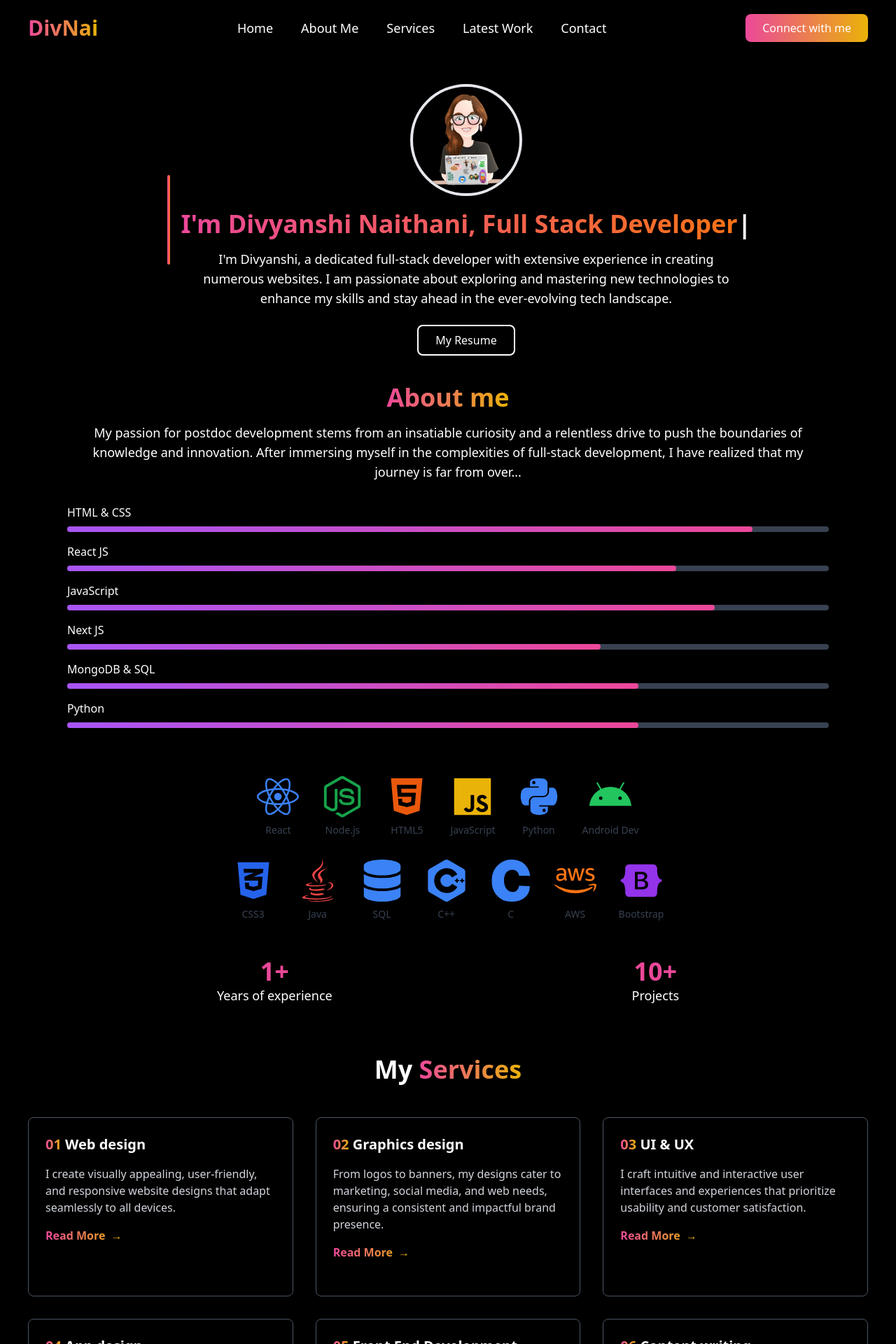
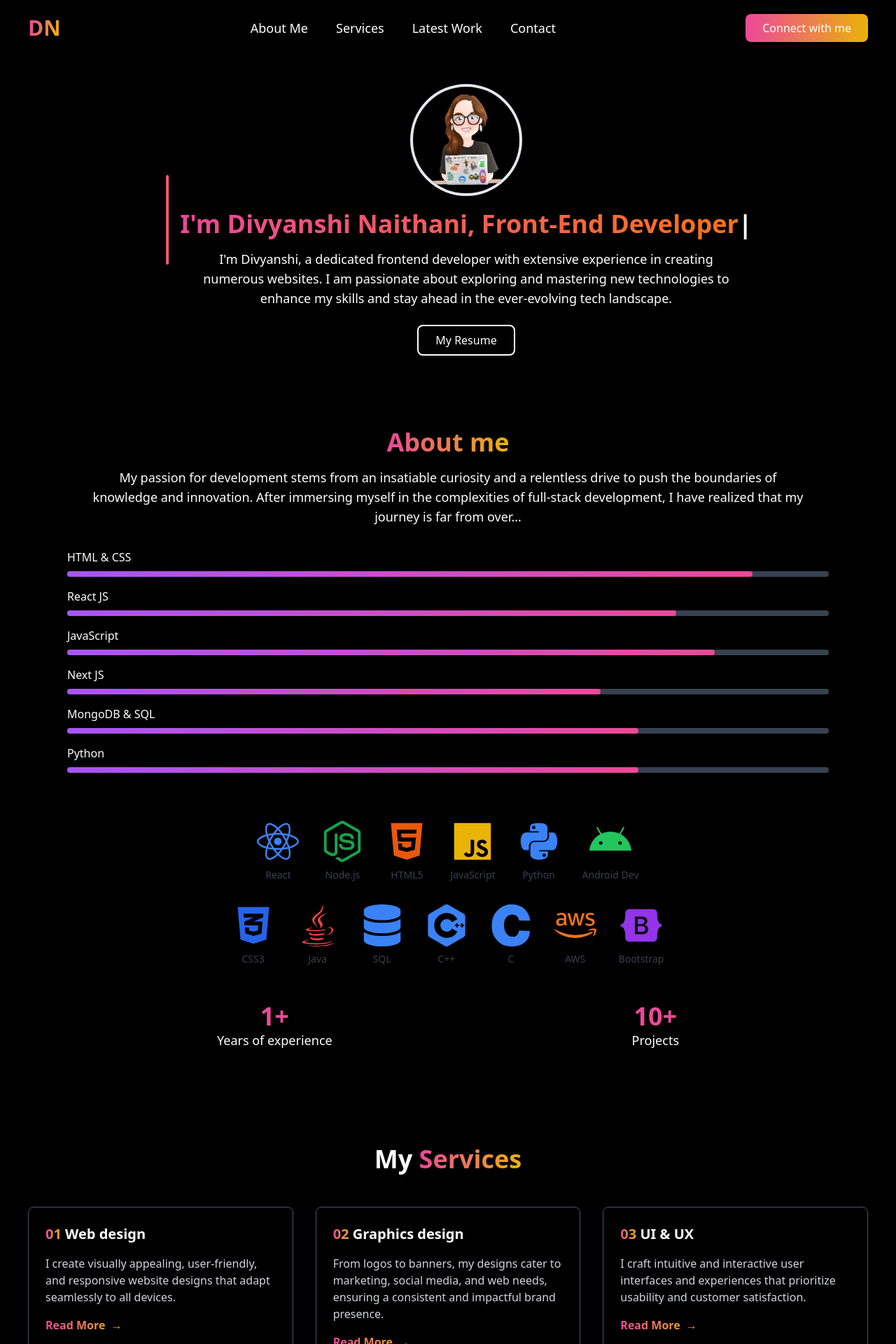
Before and after one commit to DivNai/Portfolio-2.0, a React (Create React App) app: page / in a window 1280 px wide. Shown: the top 1920 px of the page at 70% size. Built offline with nearby package versions, Linux system fonts and the light colour scheme.

Commit message:
Third commit added functionality to navbar

```diff
--- a/package.json
+++ b/package.json
@@ -5,6 +5,7 @@
   "dependencies": {
     "@emailjs/browser": "^4.4.1",
     "@fortawesome/fontawesome-free": "^6.7.2",
+    "bootstrap": "^5.3.3",
     "cra-template": "1.2.0",
     "react": "^19.0.0",
     "react-dom": "^19.0.0",
@@ -12,6 +13,7 @@
     "react-player": "^2.16.0",
     "react-responsive-carousel": "^3.2.23",
     "react-router-dom": "^7.1.1",
+    "react-router-hash-link": "^2.4.3",
     "react-scripts": "5.0.1",
     "web-vitals": "^4.2.4"
   },
--- a/src/App.js
+++ b/src/App.js
@@ -1,5 +1,4 @@
-// src/App.js
-// import { useWebVitals } from 'web-vitals';
+// export default App;
 import React from "react";
 import Navbar from "./components/Navbar";
 import Hero from "./components/Hero";
--- a/src/components/AboutSection.js
+++ b/src/components/AboutSection.js
@@ -2,7 +2,9 @@ import React from "react";
 
 const AboutSection = () => {
   return (
-    <section className="mt-10 text-center">
+    <section id="about" className="about-section">
+    <div className="max-w-4xl w-full bg-gray-1000 p-8 rounded-lg shadow-lg"></div>
+    <section className="mt-10 text-center px-4 ">
       <h2 className="mt-5 text-4xl font-bold">
         <span className="text-transparent bg-clip-text bg-gradient-to-r from-pink-500 to-yellow-500">
           About me
@@ -10,13 +12,14 @@ const AboutSection = () => {
       </h2>
       <div className="mt-4 text-lg max-w-5xl mx-auto">
         <p className="mt-4 text-lg text-center">
-          My passion for postdoc development stems from an insatiable curiosity
+          My passion for development stems from an insatiable curiosity
           and a relentless drive to push the boundaries of knowledge and
           innovation. After immersing myself in the complexities of full-stack
           development, I have realized that my journey is far from over...
         </p>
       </div>
     </section>
+    </section>
   );
 };
 
--- a/src/components/ContactForm.js
+++ b/src/components/ContactForm.js
@@ -28,6 +28,7 @@ const ContactForm = () => {
   };
 
   return (
+    <section id="contactform" className="Contact-Form-1">
     <div className="min-h-screen flex items-center justify-center bg-black text-white px-4">
       <div className="max-w-4xl w-full bg-gray-1000 p-8 rounded-lg shadow-lg">
         <h2 className="text-4xl font-bold mb-6 text-center text-gradient w-full py-3  ">
@@ -82,6 +83,7 @@ const ContactForm = () => {
         </div>
       </div>
     </div>
+    </section>
   );
 };
 
--- a/src/components/Hero.js
+++ b/src/components/Hero.js
@@ -2,7 +2,7 @@ import React, { useEffect, useState } from "react";
 
 const Hero = () => {
   const [text, setText] = useState("");
-  const fullText = "I'm Divyanshi Naithani, Full Stack Developer";
+  const fullText = "I'm Divyanshi Naithani, Front-End Developer";
   const [index, setIndex] = useState(0);
 
   useEffect(() => {
@@ -27,6 +27,7 @@ const Hero = () => {
 
 
   return (
+    <section id="hero" className="hero-section">
     <main className="flex flex-row items-center justify-center mt-10 px-5">
       {/* Left Section: Icons */}
       <div className="flex flex-col items-center mr-4">
@@ -102,7 +103,7 @@ const Hero = () => {
 
         {/* Description */}
         <p className="mt-4 text-lg max-w-3xl">
-          I'm Divyanshi, a dedicated full-stack developer with extensive experience in creating numerous websites. I am passionate about exploring and mastering new technologies to enhance my skills and stay ahead in the ever-evolving tech landscape.
+          I'm Divyanshi, a dedicated frontend developer with extensive experience in creating numerous websites. I am passionate about exploring and mastering new technologies to enhance my skills and stay ahead in the ever-evolving tech landscape.
         </p>
 
         {/* Buttons */}
@@ -116,6 +117,7 @@ const Hero = () => {
         </div>
       </div>
     </main>
+    </section>
   );
 };
 
--- a/src/components/LatestWork.js
+++ b/src/components/LatestWork.js
@@ -23,6 +23,8 @@ const LatestWork = () => {
   ];
 
   return (
+    <section id="latestwork" className="latest-work">
+    <div className="max-w-4xl w-full bg-gray-1000 p-8 rounded-lg shadow-lg"></div>
     <div className=" bg-black text-white py-10">
       <h1 className="text-4xl font-bold text-center mb-12">
         My <span className="text-transparent bg-clip-text bg-gradient-to-r from-pink-500 to-yellow-500">Latest work</span>
@@ -59,6 +61,7 @@ const LatestWork = () => {
         ))}
       </div>
     </div>
+    </section>
   );
 };
 
--- a/src/components/Navbar.js
+++ b/src/components/Navbar.js
@@ -7,11 +7,18 @@ const Navbar = () => {
     setIsMenuOpen(!isMenuOpen);
   };
 
+  const handleLinkClick = (event) => {
+    event.preventDefault();
+    const targetId = event.target.getAttribute("href");
+    const targetElement = document.querySelector(targetId);
+    targetElement.scrollIntoView({ behavior: "smooth" });
+  };
+
   return (
     <nav className="w-full flex justify-between items-center px-4 md:px-10 py-5 sticky top-0 z-50 bg-black">
       {/* Logo */}
       <div className="text-3xl font-bold text-transparent bg-clip-text bg-gradient-to-r from-pink-500 to-yellow-500">
-        DivNai
+        DN
       </div>
 
       {/* Hamburger Menu for Small Screens */}
@@ -43,44 +50,42 @@ const Navbar = () => {
           isMenuOpen ? "block" : "hidden"
         } md:flex md:space-x-10 text-lg text-white absolute md:static top-16 left-0 w-full md:w-auto bg-black md:bg-transparent z-50`}
       >
-        <li className="relative group p-4 md:p-0">
-          <a href=" " className="hover:text-gray-400">
+        {/* <li className="relative group p-4 md:p-0">
+          <a href="#hero" onClick={handleLinkClick} className="hover:text-gray-400">
             Home
             <span className="absolute left-0 bottom-0 h-0.5 w-0 bg-pink-500 transition-all duration-300 group-hover:w-full"></span>
           </a>
-        </li>
+        </li> */}
         <li className="relative group p-4 md:p-0">
-          <a href=" " className="hover:text-gray-400">
+          <a href="#about" onClick={handleLinkClick} className="hover:text-gray-400">
             About Me
             <span className="absolute left-0 bottom-0 h-0.5 w-0 bg-pink-500 transition-all duration-300 group-hover:w-full"></span>
           </a>
         </li>
         <li className="relative group p-4 md:p-0">
-          <a href=" " className="hover:text-gray-400">
+          <a href="#services" onClick={handleLinkClick} className="hover:text-gray-400">
             Services
             <span className="absolute left-0 bottom-0 h-0.5 w-0 bg-pink-500 transition-all duration-300 group-hover:w-full"></span>
           </a>
         </li>
         <li className="relative group p-4 md:p-0">
-          <a href=" " className="hover:text-gray-400">
+          <a href="#latestwork" onClick={handleLinkClick} className="hover:text-gray-400">
             Latest Work
             <span className="absolute left-0 bottom-0 h-0.5 w-0 bg-pink-500 transition-all duration-300 group-hover:w-full"></span>
           </a>
         </li>
         <li className="relative group p-4 md:p-0">
-          <a href=" " className="hover:text-gray-400">
+          <a href="#contactform" onClick={handleLinkClick} className="hover:text-gray-400">
             Contact
-            <span className="absolute left-0 bottom-0 h-0.5 w-0 bg-pink-500 transition-all duration-300 group-hover:w-full"></span>
+            <span className="absolute left-0 bottom-0 h-0.5 w-0 bg-pink-500 to yellow-500 transition-all duration-300 group-hover:w-full scroll-behavior: smooth "></span>
           </a>
         </li>
       </ul>
-
       {/* Connect Button */}
       <button
         className={`${
           isMenuOpen ? "block" : "hidden"
-        } md:block bg-gradient-to-r from-pink-500 to-yellow-500 text-white px-6 py-2 rounded-lg mt-4 md:mt-0 absolute md:static top-28 left-4 w-[calc(100%-2rem)] md:w-auto`}
-      >
+        } md:block bg-gradient-to-r from-pink-500 to-yellow-500 text-white px-6 py-2 rounded-lg mt-4 md:mt-0 absolute md:static top-28 left-4 w-[calc(100%-2rem)] md:w-auto`}>
         Connect with me
       </button>
     </nav>
--- a/src/components/Services.js
+++ b/src/components/Services.js
@@ -52,6 +52,8 @@ const Services = () => {
   };
 
   return (
+    <section id="services" className="Services-section">
+    <div className="max-w-4xl w-full bg-gray-1000 p-8 rounded-lg shadow-lg"></div>
     <div className="min-h-screen bg-black text-white py-10">
       <h1 className="text-4xl font-bold text-center mb-12">
         My <span className="text-transparent bg-clip-text bg-gradient-to-r from-pink-500 to-yellow-500">Services</span>
@@ -82,6 +84,7 @@ const Services = () => {
         ))}
       </div>
     </div>
+    </section>
   );
 };
 
```
Also changed, not shown: 1 other file (tests, documents, lock files or other folders).
